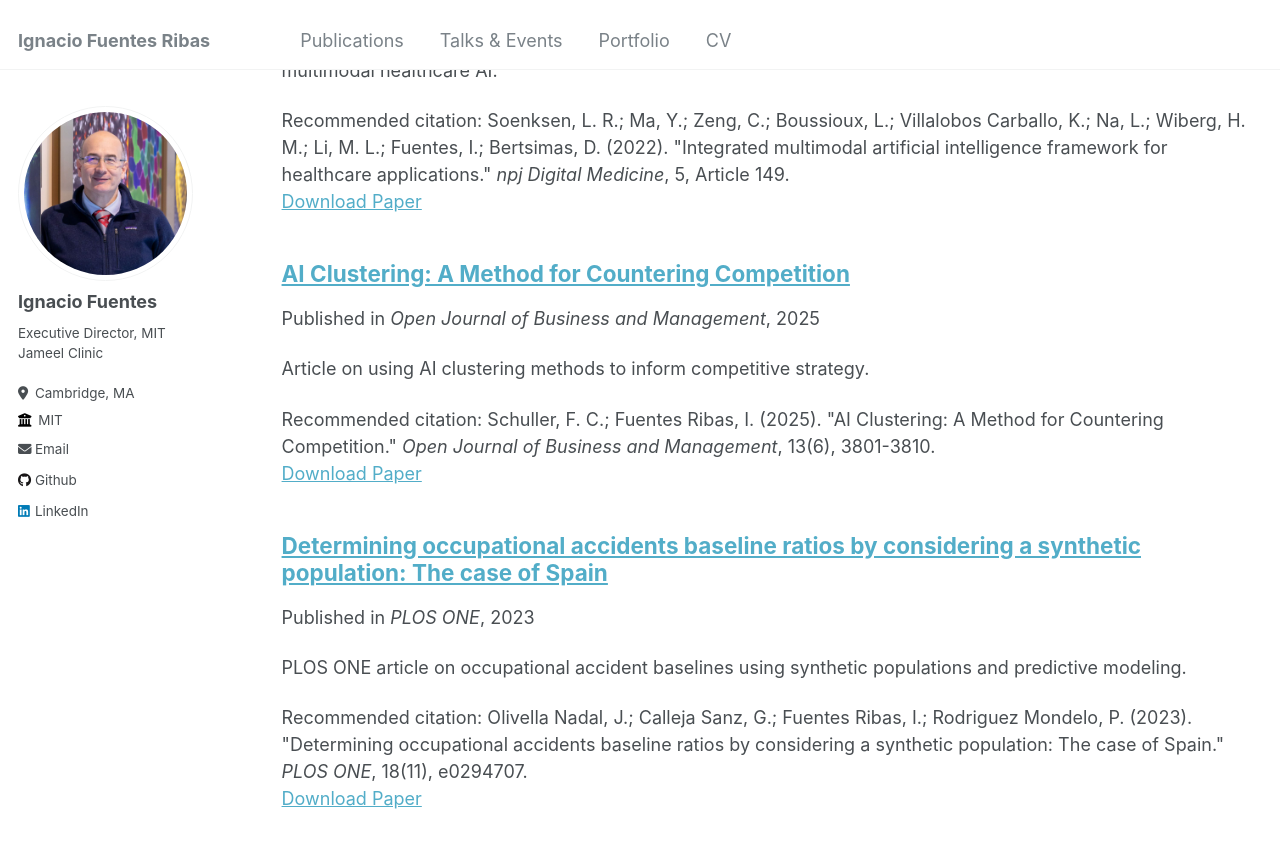
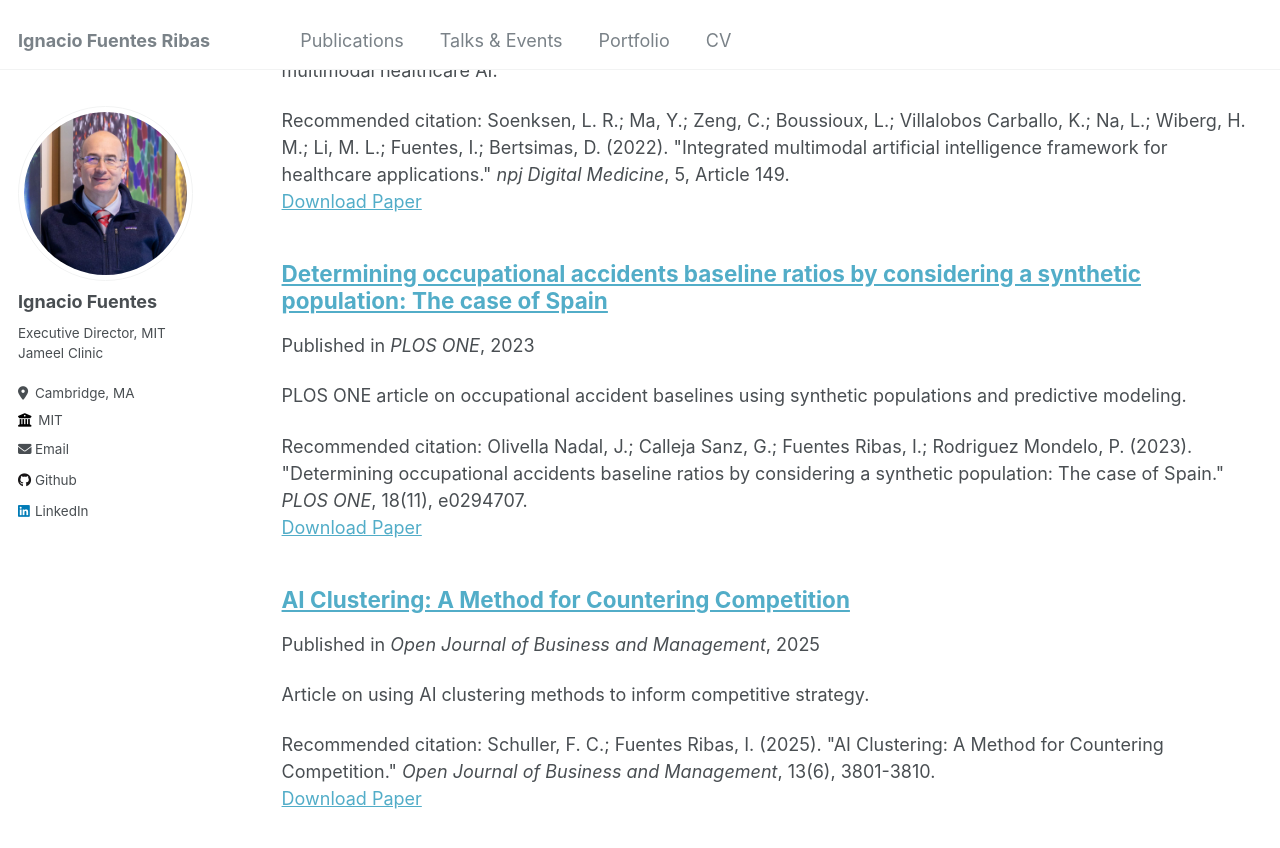
Before and after one commit to ifuentes3/ifuentes3.github.io, a Jekyll site: the page built from _pages/publications.md, in a window 1280 px wide and 900 px high, scrolled down 245 px. Shown: the top 848 px of the window. Built offline with Jekyll 4.4.1, drawn with Linux system fonts in a browser that asks for light colours.

Commit message:
Move AI Clustering publication last

```diff
--- a/_pages/publications.md
+++ b/_pages/publications.md
@@ -17,7 +17,12 @@ author_profile: true
 {% endfor %}
 
 {% for post in site.publications reversed %}
-  {% unless post.featured %}
+  {% unless post.featured or post.list_last %}
     {% include archive-single.html %}
   {% endunless %}
 {% endfor %}
+
+{% assign last_publications = site.publications | where: "list_last", true %}
+{% for post in last_publications reversed %}
+  {% include archive-single.html %}
+{% endfor %}
```
Also changed, not shown: _pages/cv.md (+5 -1 lines), _publications/2025-10-17-ai-clustering-countering-competition.md (+1 -0 lines).
